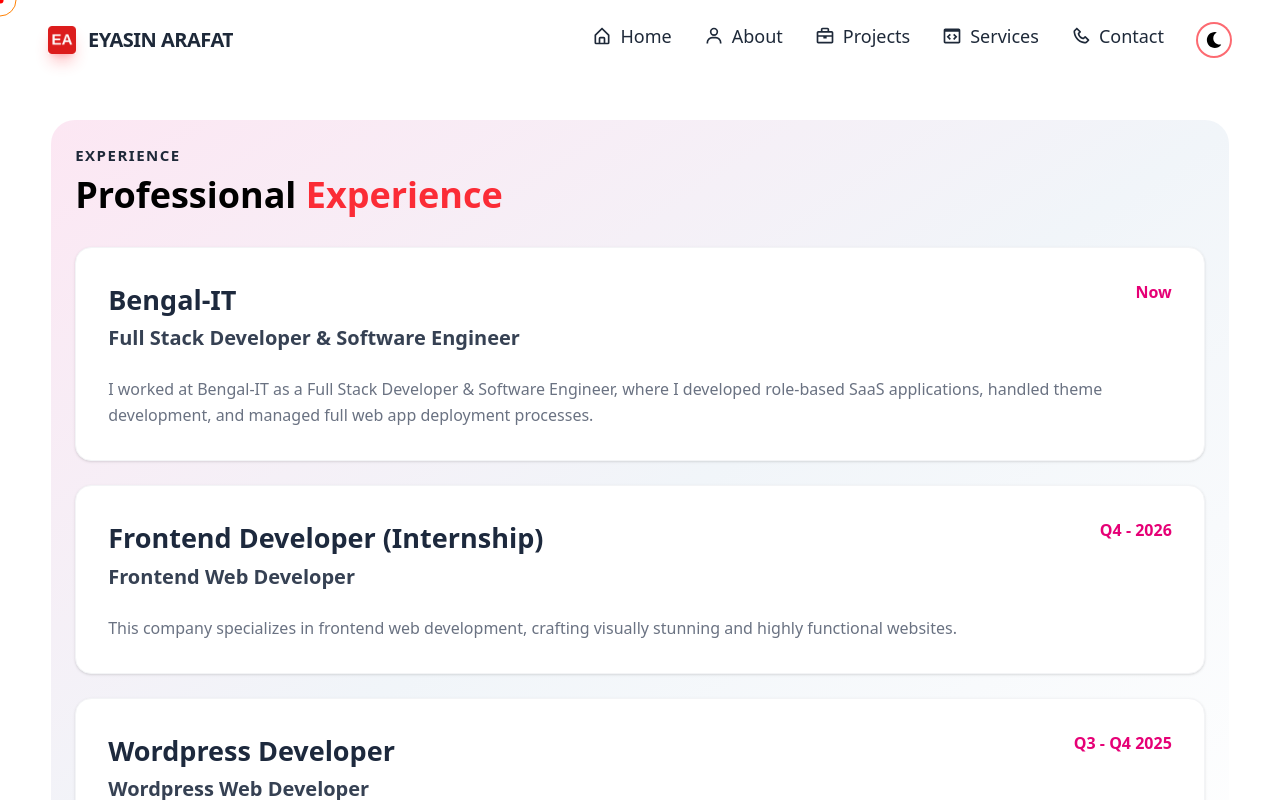
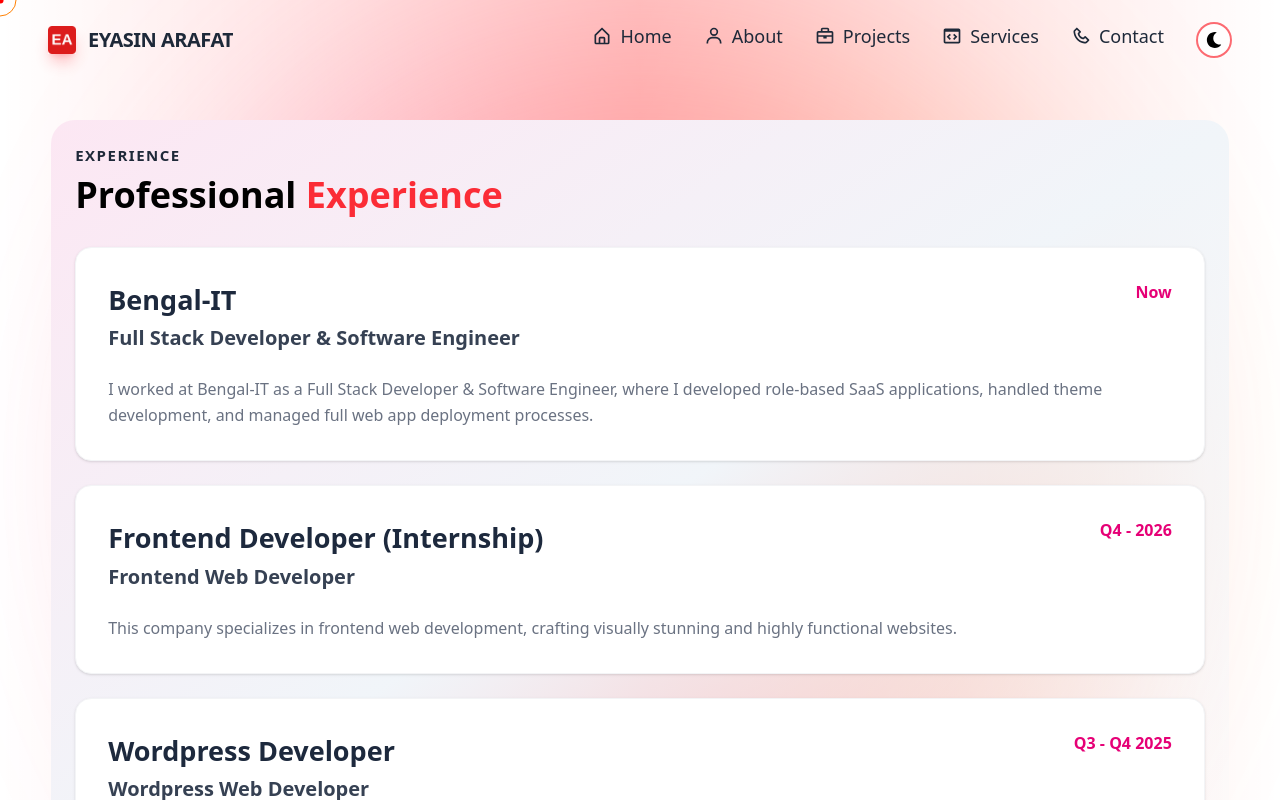
Before and after one commit to eyasinarafat3485-gif/my-next-js-portfolio, a Next.js app: page /components/Experience in a window 1280 px wide. Shown: the top 800 px of the page. Built offline with nearby package versions, Linux system fonts and the light colour scheme.

Commit message:
added a bg motion in full page

```diff
--- a/src/app/components/MotionWrapper.jsx
+++ b/src/app/components/MotionWrapper.jsx
@@ -1,47 +1,46 @@
 'use client';
+
 import { motion } from 'framer-motion';
 
 const BackgroundMotion = ({ children }) => {
   return (
-    <div className="relative overflow-hidden w-full min-h-screen">
+    <div className="relative min-h-screen w-full overflow-hidden bg-white dark:bg-black">
 
-      {/* 1. Base Layer: */}
-      <div className="absolute inset-0 -z-30 bg-[#faf9fa]" />
-
-      {/* 2. Motion Layer: */}
+      {/* Animated Glow */}
       <motion.div
-        className="absolute -z-20 pointer-events-none"
-        style={{
-          top: "50%",
-          left: "50%",
-          transform: "translate(-50%, -50%)",
-          width: "min(120vw, 1000px)",
-          height: "min(120vw, 1000px)",
-          background: "radial-gradient(circle, rgba(255, 120, 130, 0.6) 0%, rgba(255, 160, 170, 0.2) 40%, transparent 70%)",
-          filter: "blur(90px)",
-          borderRadius: "50%",
-        }}
+        className="pointer-events-none absolute inset-0 z-0 flex items-center justify-center"
         animate={{
           scale: [1, 1.15, 1],
-          opacity: [0.6, 0.9, 0.6],
+          opacity: [0.5, 0.8, 0.5],
         }}
         transition={{
           duration: 6,
           repeat: Infinity,
-          ease: "easeInOut",
+          ease: 'easeInOut',
         }}
-      />
+      >
+        <div
+          className="
+            w-[900px]
+            h-[900px]
+            rounded-full
+            blur-[120px]
+            bg-gradient-to-r
+            from-pink-400/70
+            via-red-400/70
+            to-orange-400/70
+            dark:from-red-500/70
+            dark:via-pink-500/70
+            dark:to-orange-400/70
+          "
+        />
+      </motion.div>
 
-      {/* 3. Optional Overlay:*/}
-      <div
-        className="absolute inset-0 -z-10 pointer-events-none"
-        style={{
-          background: "linear-gradient(to right, transparent, rgba(255, 0, 0, 0.05) 50%, transparent)",
-        }}
-      />
+      {/* Overlay */}
+      <div className="absolute inset-0 z-[1] bg-[linear-gradient(to_right,transparent,rgba(255,0,0,0.2),transparent)] dark:bg-[linear-gradient(to_right,transparent,rgba(255,0,0,0.1),transparent)] pointer-events-none" />
 
-      {/* 4. Content Layer */}
-      <div className="relative z-10 w-full min-h-screen">
+      {/* Main Content */}
+      <div className="relative z-10">
         {children}
       </div>
     </div>
```
